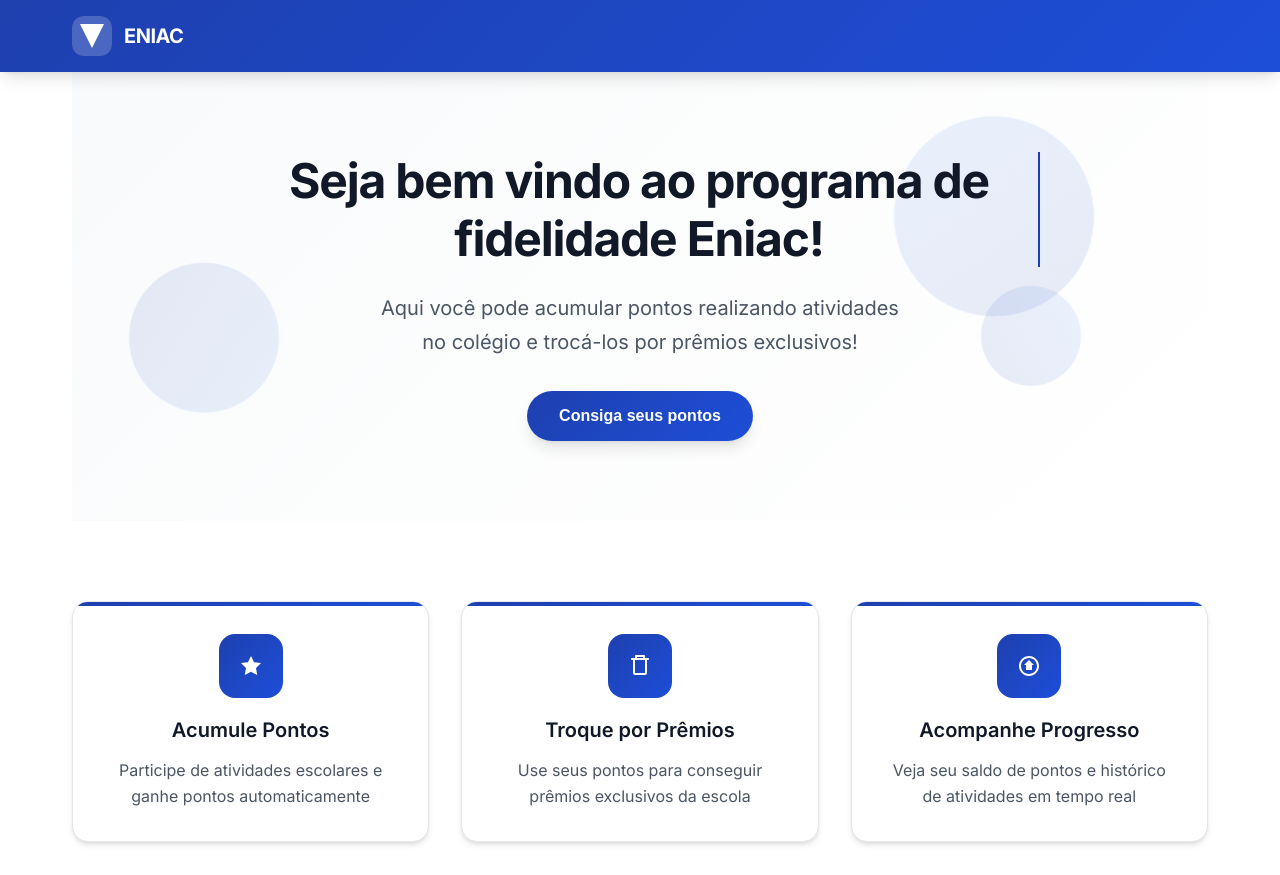
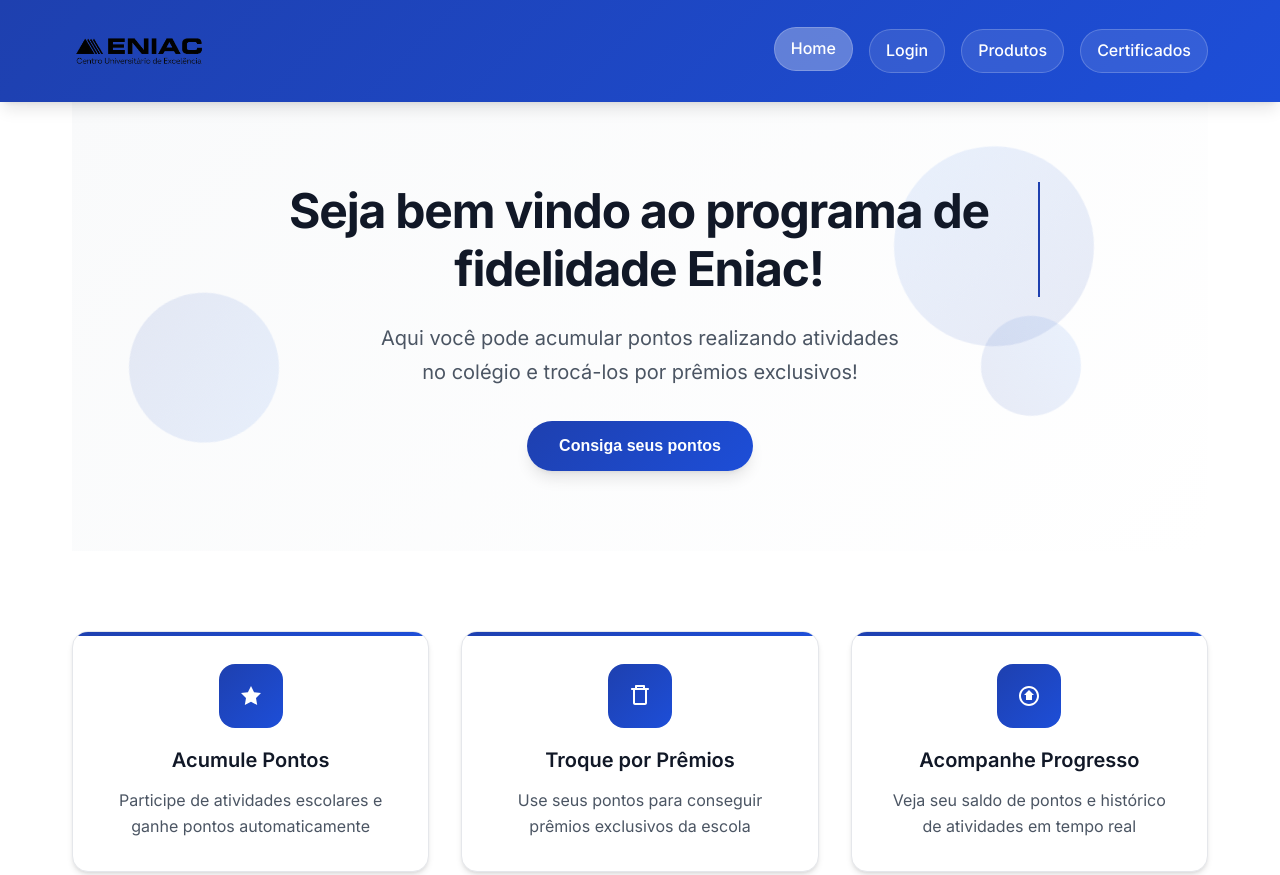
Before and after one commit to saposfritos/projeto-fidelidade, a plain HTML site: page index.html in a window 1280 px wide. Shown: the top 875 px of the page. Drawn offline with Linux system fonts and the light colour scheme.

Commit message:
Add files via upload

```diff
--- a/index.html
+++ b/index.html
@@ -14,42 +14,28 @@
     <header class="header">
         <div class="container">
             <div class="nav-wrapper">
-                <!-- Logo -->
+                <!-- Logo à esquerda -->
                 <div class="logo">
-                    <div class="logo-icon">
-                        <svg width="40" height="40" viewBox="0 0 40 40" fill="none" xmlns="http://www.w3.org/2000/svg">
-                            <path d="M8 8L32 8L28 16L12 16L8 8Z" fill="currentColor"/>
-                            <path d="M12 16L28 16L24 24L16 24L12 16Z" fill="currentColor"/>
-                            <path d="M16 24L24 24L20 32L16 24Z" fill="currentColor"/>
-                        </svg>
-                    </div>
-                    <span class="logo-text">ENIAC</span>
+                    <img src="logo.png" alt="Logo ENIAC" style="height: 70px;">
                 </div>
 
-                <!-- Navigation -->
+                <!-- Navbar à direita -->
                 <nav class="nav">
                     <ul class="nav-list">
                         <li class="nav-item">
                             <a href="#" class="nav-link active">Home</a>
                         </li>
                         <li class="nav-item">
-                            <a href="#" class="nav-link">Loja</a>
+                            <a href="login.html" class="nav-link">Login</a>
+                        </li>
+                        <li class="nav-item">
+                            <a href="#" class="nav-link">Produtos</a>
                         </li>
                         <li class="nav-item">
                             <a href="#" class="nav-link">Certificados</a>
                         </li>
-                        <li class="nav-item">
-                            <a href="login.html" class="nav-link">Login</a>
-                        </li>
                     </ul>
                 </nav>
-
-                <!-- Mobile menu button -->
-                <button class="mobile-menu-btn" aria-label="Menu">
-                    <span></span>
-                    <span></span>
-                    <span></span>
-                </button>
             </div>
         </div>
     </header>
@@ -126,14 +112,7 @@
             <div class="footer-content">
                 <div class="footer-section">
                     <div class="logo">
-                        <div class="logo-icon">
-                            <svg width="32" height="32" viewBox="0 0 40 40" fill="none" xmlns="http://www.w3.org/2000/svg">
-                                <path d="M8 8L32 8L28 16L12 16L8 8Z" fill="currentColor"/>
-                                <path d="M12 16L28 16L24 24L16 24L12 16Z" fill="currentColor"/>
-                                <path d="M16 24L24 24L20 32L16 24Z" fill="currentColor"/>
-                            </svg>
-                        </div>
-                        <span class="logo-text">ENIAC</span>
+                        <img src="logo.png" alt="Logo ENIAC" style="height: 90px;">
                     </div>
                     <p class="footer-description">
                         Programa de fidelidade que recompensa sua participação nas atividades escolares.
--- a/style/index.css
+++ b/style/index.css
@@ -118,6 +118,8 @@ body {
     align-items: center;
     justify-content: space-between;
     padding: var(--spacing-4) 0;
+    flex-wrap: wrap;
+    gap: var(--spacing-4);
 }
 
 /* Logo */
@@ -136,71 +138,47 @@ body {
     transform: scale(1.05);
 }
 
-.logo-icon {
-    width: 40px;
+.logo img {
     height: 40px;
-    display: flex;
-    align-items: center;
-    justify-content: center;
-    background: rgba(255, 255, 255, 0.2);
-    border-radius: var(--border-radius-lg);
-    backdrop-filter: blur(10px);
-}
-
-.logo-text {
-    font-weight: 700;
-    letter-spacing: -0.025em;
+    width: auto;
 }
 
 /* Navigation */
 .nav {
-    display: none;
-}
-
-@media (min-width: 768px) {
-    .nav {
-        display: block;
-    }
+    display: flex !important;
+    align-items: center;
 }
 
 .nav-list {
     display: flex;
     list-style: none;
-    gap: var(--spacing-8);
+    gap: var(--spacing-4);
+    margin: 0;
+    padding: 0;
+    flex-wrap: wrap;
+}
+
+.nav-item {
+    margin: 0;
 }
 
 .nav-link {
-    color: var(--white);
+    color: var(--white) !important;
     text-decoration: none;
     font-weight: 500;
     padding: var(--spacing-2) var(--spacing-4);
     border-radius: var(--border-radius-full);
     transition: all var(--transition-fast);
-    position: relative;
-    overflow: hidden;
-}
-
-.nav-link::before {
-    content: '';
-    position: absolute;
-    top: 0;
-    left: -100%;
-    width: 100%;
-    height: 100%;
-    background: rgba(255, 255, 255, 0.2);
-    transition: left var(--transition-normal);
-    z-index: -1;
-}
-
-.nav-link:hover::before,
-.nav-link.active::before {
-    left: 0;
+    display: inline-block;
+    white-space: nowrap;
+    background: rgba(255, 255, 255, 0.1);
+    border: 1px solid rgba(255, 255, 255, 0.2);
 }
 
 .nav-link:hover,
 .nav-link.active {
-    background: rgba(255, 255, 255, 0.2);
-    backdrop-filter: blur(10px);
+    background: rgba(255, 255, 255, 0.3);
+    transform: translateY(-2px);
 }
 
 /* Mobile menu button */
```
Also changed, not shown: logo.png (added).
